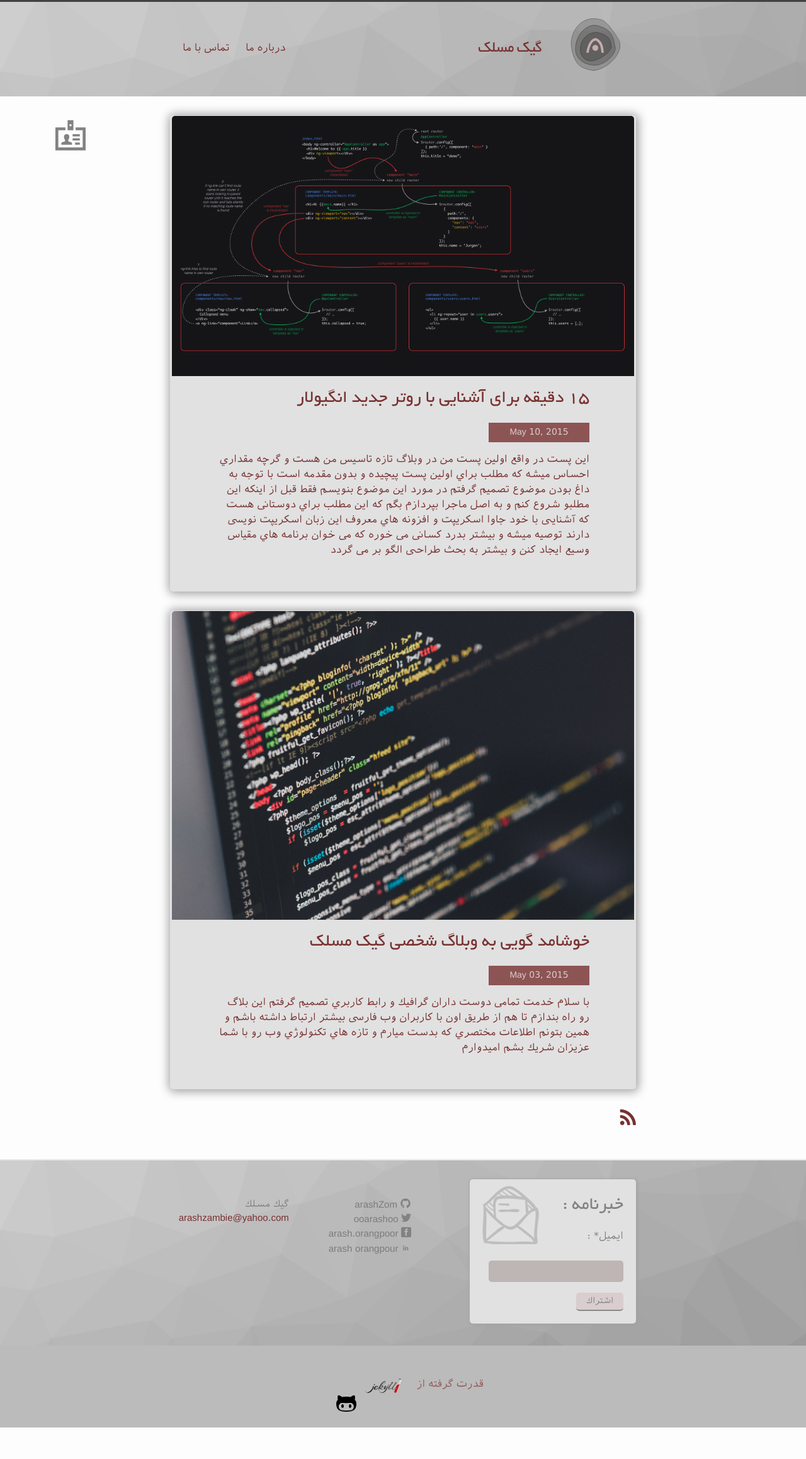
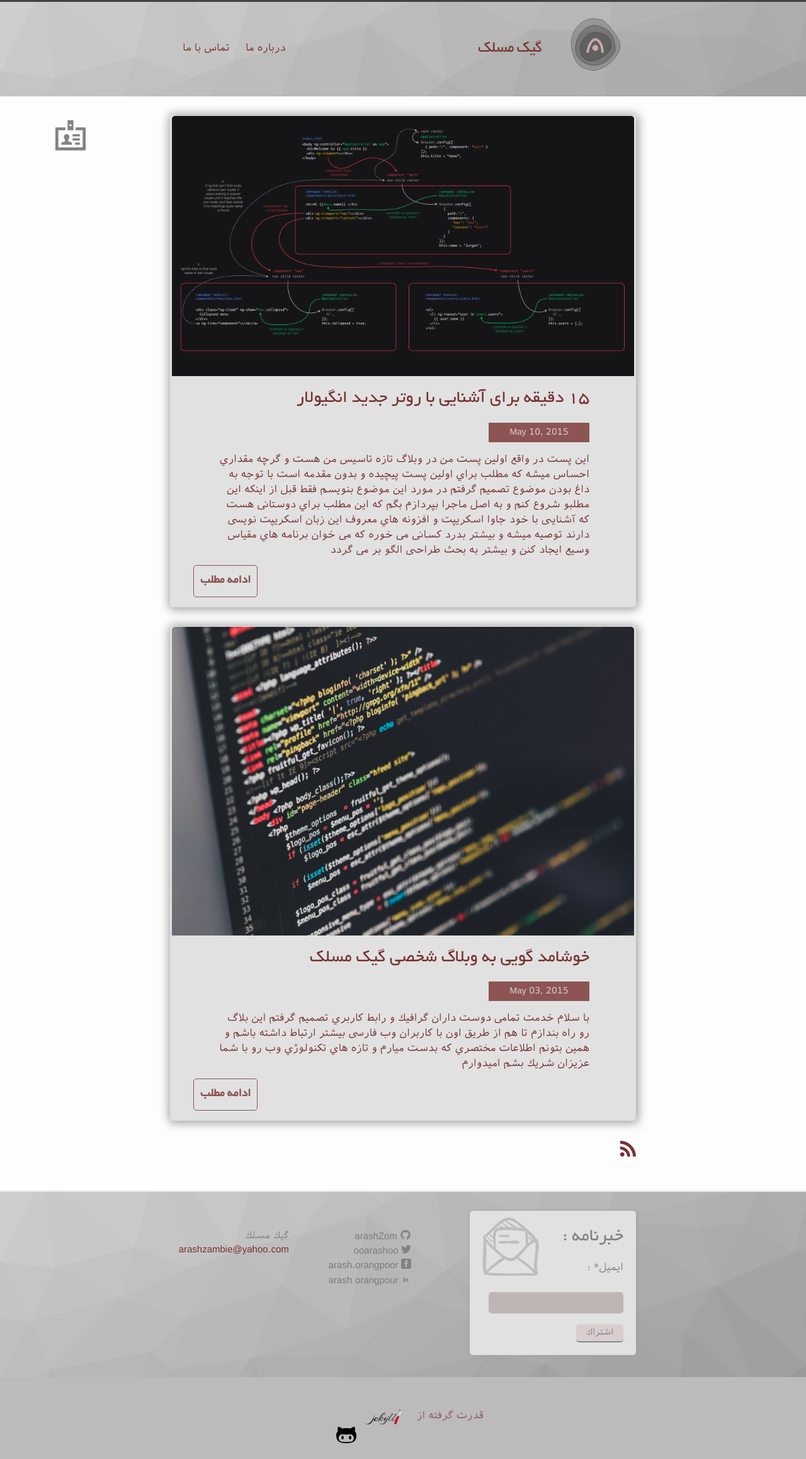
Before and after one commit to arashZom/arashzom.github.io, a Jekyll site: the page built from index.md, in a window 1280 px wide. Shown: the whole page at 63% size. Built offline with Jekyll 4.4.1, drawn with Linux system fonts in a browser that asks for light colours; before the commit the page ends 2266 px from its top, so only the background shows below that.

Commit message:
add button to posts

```diff
--- a/_layouts/home.html
+++ b/_layouts/home.html
@@ -22,7 +22,10 @@ layout: default
           <a class="post-link" href="{{ post.url | prepend: site.baseurl }}">{{ post.title }}</a>
         </h2>
         <span class="post-meta">{{ post.date | date: "%b %d, %Y" }}</span><br /><br />
-          {{ post.excerpt }}
+          <div style="display:block;margin-bottom:40px !important;word-wrap:break-word;">
+            {{ post.excerpt }}
+          </div>
+        <a href="{{ post.url | prepend: site.baseurl }}" class="postbutton">ادامه مطلب</a>
       </li>
     {% endfor %}
   </ul>
--- a/_sass/_layout.scss
+++ b/_sass/_layout.scss
@@ -519,6 +519,28 @@
         box-shadow:1px 1px 15px 3px #a1a1a1;
         border-radius:5px;
         padding:5% 10%;
+        position: relative;
+        .postbutton{
+            background-color:transparent;
+            position: absolute;
+            display: block;
+            bottom: 2%;
+            left:5%;
+            font-family: $second-font-family;
+            font-size:1.2em;
+            padding: 10px;
+            border-radius: 5px;
+            border:1px solid #8D5454;
+            color:#8D5454;
+            font-weight: bold;
+            margin-top:20px;
+            // margin-right: 80%;
+            &:hover{
+                text-decoration: none;
+                background-color: #8D5454;
+                color:#E1E1E1;
+            }
+        }
     }
 
 }
```
